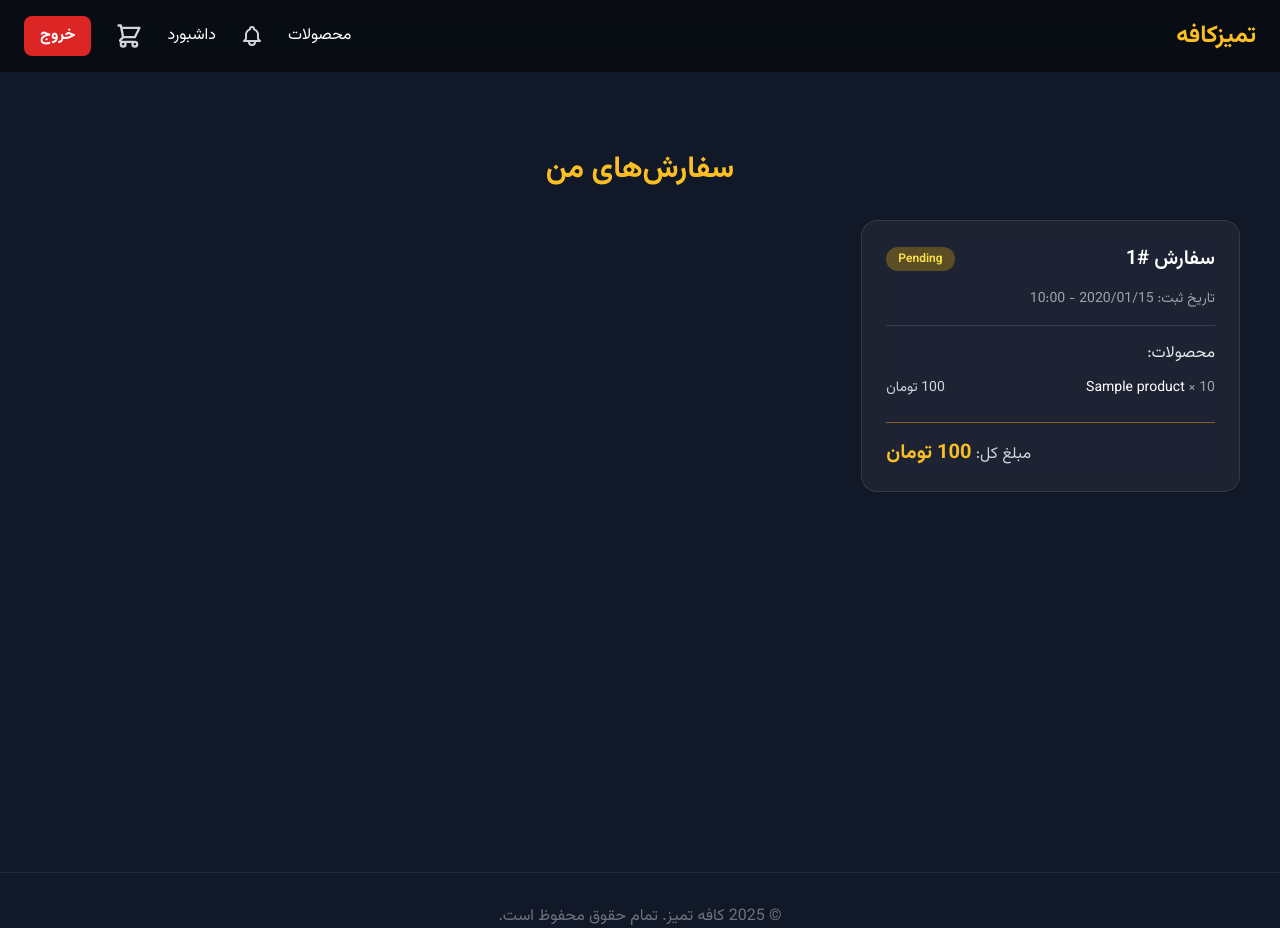
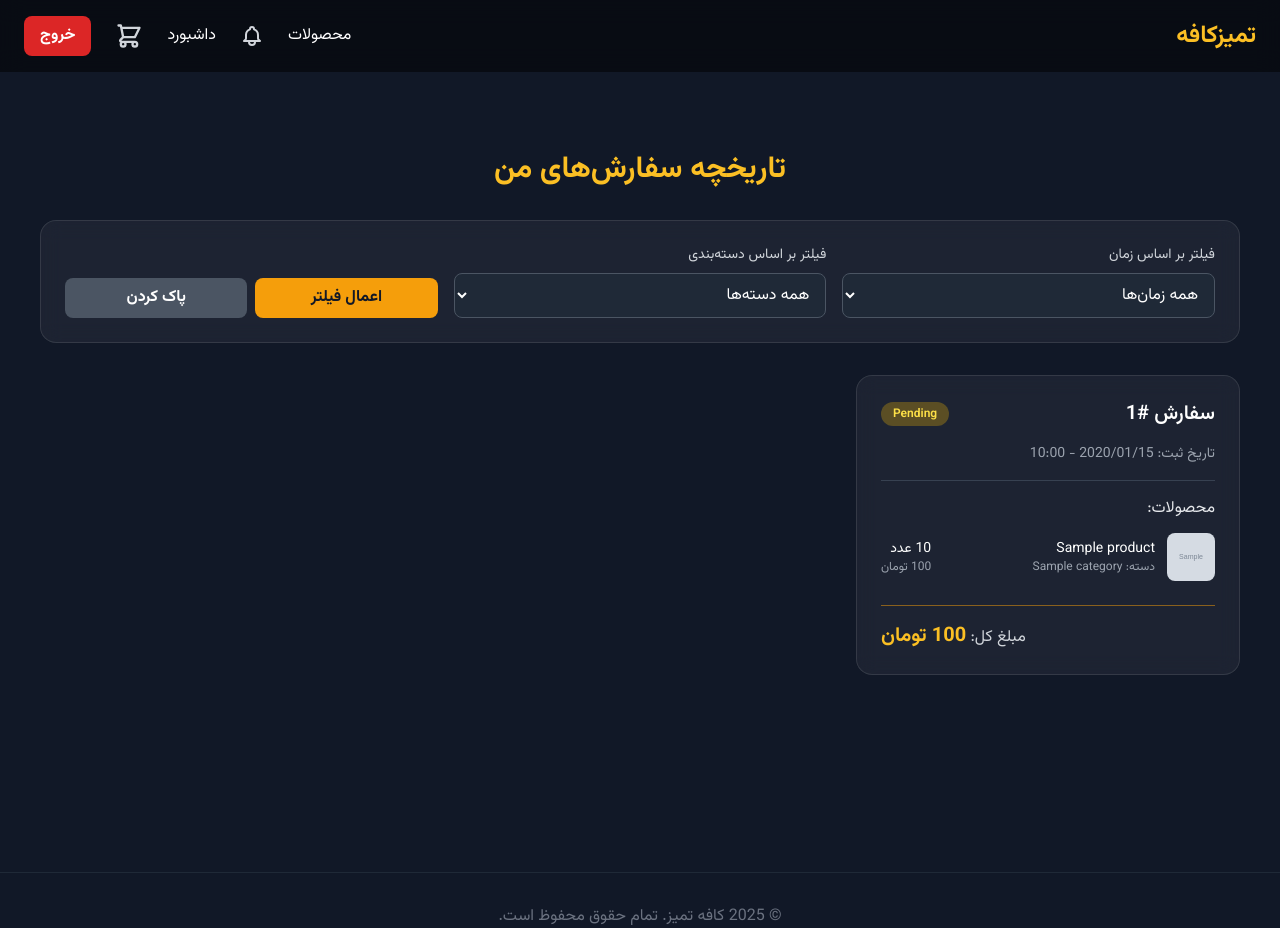
Before and after one commit to mohammadsafarpour/coffee-shop, a Django app: page /orders/ in a window 1280 px wide. Shown: the top 928 px of the page. Run offline with Django 5.2, Linux system fonts and the light colour scheme; a user stored in the database is signed in; tables that the repository leaves empty hold one stand-in row (values such as "Sample post"); grey boxes marked "Sample" are stand-in pictures; some libraries are stand-ins or nearby versions.

Commit message:
fixed_order

```diff
--- a/Templates/orders/list.html
+++ b/Templates/orders/list.html
@@ -1,22 +1,51 @@
 {% extends "base.html" %}
-{% load static %}
 {% load humanize %}
 
 {% block title %}لیست سفارشات من{% endblock %}
 
 {% block content %}
 <div class="container mx-auto px-4 py-8">
-    <h1 class="text-3xl font-bold text-amber-400 text-center mb-8">سفارش‌های من</h1>
+    <h1 class="text-3xl font-bold text-amber-400 text-center mb-8">تاریخچه سفارش‌های من</h1>
+
+    <div class="glass-card rounded-2xl p-6 mb-8">
+        <form method="GET" class="grid grid-cols-1 md:grid-cols-3 gap-4 items-end">
+            <div>
+                <label for="time_filter" class="block text-sm font-medium text-gray-300 mb-2">فیلتر بر اساس زمان</label>
+                <select name="time_filter" id="time_filter" class="w-full bg-gray-800 border border-gray-600 rounded-lg px-3 py-2 text-white">
+                    <option value="">همه زمان‌ها</option>
+                    <option value="week" {% if current_time_filter == 'week' %}selected{% endif %}>یک هفته گذشته</option>
+                    <option value="month" {% if current_time_filter == 'month' %}selected{% endif %}>یک ماه گذشته</option>
+                </select>
+            </div>
+
+            <div>
+                <label for="category" class="block text-sm font-medium text-gray-300 mb-2">فیلتر بر اساس دسته‌بندی</label>
+                <select name="category" id="category" class="w-full bg-gray-800 border border-gray-600 rounded-lg px-3 py-2 text-white">
+                    <option value="">همه دسته‌ها</option>
+                    {% for category in categories %}
+                        <option value="{{ category.id }}" {% if current_category_filter == category.id %}selected{% endif %}>
+                            {{ category.name }}
+                        </option>
+                    {% endfor %}
+                </select>
+            </div>
+
+            <div class="flex gap-2">
+                <button type="submit" class="w-full bg-amber-500 hover:bg-amber-600 text-gray-900 font-bold py-2 px-4 rounded-lg">اعمال فیلتر</button>
+                <a href="{% url 'orders:order_list' %}" class="w-full text-center bg-gray-600 hover:bg-gray-700 text-white font-bold py-2 px-4 rounded-lg">پاک کردن</a>
+            </div>
+        </form>
+    </div>
 
     {% if orders %}
-        <div class="grid grid-cols-1 md:grid-cols-2 lg:grid-cols-3 gap-8">
+        <div class="grid grid-cols-1 lg:grid-cols-2 xl:grid-cols-3 gap-6">
             {% for order in orders %}
                 <div class="glass-card rounded-2xl p-6 flex flex-col justify-between">
                     <div>
                         <div class="flex justify-between items-center mb-4">
                             <h2 class="text-xl font-semibold text-white">سفارش #{{ order.id }}</h2>
                             <span class="text-xs font-semibold px-3 py-1 rounded-full
-                                {% if order.status == 'pe' %}bg-yellow-500 bg-opacity-30 text-yellow-300{% elif order.status == 'del' %}bg-green-500 bg-opacity-30 text-green-300{% else %}bg-gray-500 bg-opacity-30 text-gray-300{% endif %}">
+                                {% if order.status == 'pe' %}bg-yellow-500 bg-opacity-30 text-yellow-300{% else %}bg-green-500 bg-opacity-30 text-green-300{% endif %}">
                                 {{ order.get_status_display }}
                             </span>
                         </div>
@@ -24,19 +53,35 @@
 
                         <div class="border-t border-gray-700 pt-4">
                             <h3 class="text-base font-medium mb-3 text-gray-200">محصولات:</h3>
-                            <ul class="text-sm space-y-2">
+                            <div class="space-y-3 max-h-48 overflow-y-auto">
                                 {% for item in order.order_items.all %}
-                                    <li class="flex justify-between items-center">
-                                        <span>{{ item.product.name }} <span class="text-gray-400">× {{ item.quantity }}</span></span>
-                                        <span class="text-gray-300">{{ item.total_price|intcomma }} تومان</span>
-                                    </li>
+                                    <div class="flex items-center gap-3">
+                                        {% if item.product.image %}
+                                            <img src="{{ item.product.image.url }}" alt="{{ item.product.name }}"
+                                                 class="w-12 h-12 object-cover rounded-lg">
+                                        {% else %}
+                                            <div class="w-12 h-12 bg-gray-600 rounded-lg flex items-center justify-center">
+                                                <span class="text-2xl">🍽️</span>
+                                            </div>
+                                        {% endif %}
+                                        <div class="flex-1 min-w-0">
+                                            <p class="text-sm font-medium text-white truncate">{{ item.product.name }}</p>
+                                            <p class="text-xs text-gray-400">
+                                                دسته: {{ item.product.category.name }}
+                                            </p>
+                                        </div>
+                                        <div class="text-right">
+                                            <p class="text-sm text-white">{{ item.quantity }} عدد</p>
+                                            <p class="text-xs text-gray-400">{{ item.total_price|intcomma }} تومان</p>
+                                        </div>
+                                    </div>
                                 {% endfor %}
-                            </ul>
+                            </div>
                         </div>
                     </div>
 
                     <div class="mt-6 border-t border-amber-500 border-opacity-50 pt-4 text-left">
-                        <span class="text-gray-300">مبلغ کل:</span>
+                        <span class="text-gray-300 font-medium">مبلغ کل:</span>
                         <span class="text-xl font-bold text-amber-400">{{ order.total_price|intcomma }} تومان</span>
                     </div>
                 </div>
@@ -44,7 +89,13 @@
         </div>
     {% else %}
         <div class="text-center py-16 glass-card rounded-2xl">
-            <p class="text-gray-400 text-lg">شما هنوز هیچ سفارشی ثبت نکرده‌اید.</p>
+            {% if request.GET %}
+                <p class="text-gray-400 text-lg mb-4">هیچ سفارشی با این فیلترها یافت نشد.</p>
+                <a href="{% url 'orders:order_list' %}" class="text-amber-400 hover:text-amber-300">پاک کردن فیلترها</a>
+            {% else %}
+                <p class="text-gray-400 text-lg mb-4">شما هنوز هیچ سفارشی ثبت نکرده‌اید.</p>
+                <a href="{% url 'product-list' %}" class="inline-block bg-amber-500 hover:bg-amber-600 text-gray-900 font-bold py-2 px-5 rounded-lg">شروع خرید</a>
+            {% endif %}
         </div>
     {% endif %}
 </div>
--- a/orders/views.py
+++ b/orders/views.py
@@ -4,92 +4,67 @@ from django.conf import settings
 from django.shortcuts import render, redirect, reverse, get_object_or_404
 from django.contrib.auth.decorators import login_required
 from .models import Order, OrderItem
-from products.models import Product
+from products.models import Product, Category
+from datetime import datetime, timedelta
 
 
 def add_to_cart(request, product_id):
     product = get_object_or_404(Product, id=product_id)
     cart = request.session.get('cart', {})
+    quantity = int(request.GET.get('quantity', '1'))
+    pid_str = str(product_id)
 
-    try:
-        quantity = int(request.GET.get('quantity', '1'))
-        if quantity < 1: quantity = 1
-    except (ValueError, TypeError):
-        quantity = 1
-
-    product_id_str = str(product_id)
-
-    if product_id_str in cart:
-        cart[product_id_str]['quantity'] += quantity
+    if pid_str in cart:
+        cart[pid_str]['quantity'] += quantity
     else:
-        cart[product_id_str] = {'quantity': quantity, 'price': str(product.price)}
+        cart[pid_str] = {'quantity': quantity, 'price': str(product.price)}
 
     request.session['cart'] = cart
     request.session.modified = True
-
     return redirect(request.META.get('HTTP_REFERER', 'product-list'))
-
-def cart_detail(request):
-    cart_session = request.session.get('cart', {})
-    cart_items_for_template = []
-    total_cart_price = 0
-
-    for product_id, item_data in cart_session.items():
-        product = get_object_or_404(Product, id=int(product_id))
-        total_item_price = product.price * item_data['quantity']
-
-        cart_items_for_template.append({
-            'product': product,
-            'quantity': item_data['quantity'],
-            'total_price': total_item_price
-        })
-        total_cart_price += total_item_price
-
-    context = {
-        'cart_items': cart_items_for_template,
-        'total_price': total_cart_price,
-    }
-    return render(request, 'orders/cart_detail.html', context)
 
 def remove_from_cart(request, product_id):
     cart = request.session.get('cart', {})
-    product_id_str = str(product_id)
-
-    if product_id_str in cart:
-        del cart[product_id_str]
-        request.session['cart'] = cart
+    pid_str = str(product_id)
+    if pid_str in cart:
+        del cart[pid_str]
         request.session.modified = True
-
     return redirect('orders:cart_detail')
 
 def increase_quantity(request, product_id):
     cart = request.session.get('cart', {})
-    product_id_str = str(product_id)
-
-    if product_id_str in cart:
-        cart[product_id_str]['quantity'] += 1
-        request.session['cart'] = cart
+    pid_str = str(product_id)
+    if pid_str in cart:
+        cart[pid_str]['quantity'] += 1
         request.session.modified = True
-
     return redirect('orders:cart_detail')
 
 def decrease_quantity(request, product_id):
     cart = request.session.get('cart', {})
-    product_id_str = str(product_id)
-
-    if product_id_str in cart:
-        if cart[product_id_str]['quantity'] > 1:
-            cart[product_id_str]['quantity'] -= 1
+    pid_str = str(product_id)
+    if pid_str in cart:
+        if cart[pid_str]['quantity'] > 1:
+            cart[pid_str]['quantity'] -= 1
         else:
-            del cart[product_id_str]
-
-        request.session['cart'] = cart
+            del cart[pid_str]
         request.session.modified = True
-
     return redirect('orders:cart_detail')
 
+def cart_detail(request):
+    cart_session = request.session.get('cart', {})
+    cart_items = []
+    total_price = 0
+    for pid, item_data in cart_session.items():
+        product = get_object_or_404(Product, id=int(pid))
+        item_total = product.price * item_data['quantity']
+        cart_items.append({'product': product, 'quantity': item_data['quantity'], 'total_price': item_total})
+        total_price += item_total
 
-if settings.SANDBOX:
+    context = {'cart_items': cart_items, 'total_price': total_price}
+    return render(request, 'orders/cart_detail.html', context)
+
+
+if getattr(settings, 'SANDBOX', False):
     sandbox = 'sandbox'
 else:
     sandbox = 'www'
@@ -107,8 +82,10 @@ def payment_request(request):
     total_price = sum(int(item_data['price']) * item_data['quantity'] for item_data in cart_session.values())
     amount_in_rials = total_price * 10
 
+    merchant_id = getattr(settings, 'MERCHANT_ID', 'YOUR_MERCHANT_ID')
+
     request_data = {
-        "merchant_id": settings.MERCHANT_ID,
+        "merchant_id": merchant_id,
         "amount": amount_in_rials,
         "callback_url": request.build_absolute_uri(reverse('orders:payment_verify')),
         "description": "خرید از کافه تمیز",
@@ -117,15 +94,17 @@ def payment_request(request):
 
     request_header = {"accept": "application/json", "content-type": "application/json"}
     res = requests.post(ZP_API_REQUEST, data=json.dumps(request_data), headers=request_header)
-    data = res.json()
 
-    if res.status_code == 200 and 'data' in data and data['data'] and data['data']['code'] == 100:
-        authority = data['data']['authority']
-        return redirect(ZP_API_STARTPAY.format(authority=authority))
-    else:
-        error_message = data.get('errors', 'خطایی در ارتباط با درگاه پرداخت رخ داد.')
-        return render(request, 'orders/payment_error.html', {'error': error_message})
+    if res.status_code == 200:
+        data = res.json()
+        if 'data' in data and data['data'] and data['data']['code'] == 100:
+            authority = data['data']['authority']
+            return redirect(ZP_API_STARTPAY.format(authority=authority))
 
+    error_message = res.json().get('errors', {'message': 'خطایی در ارتباط با درگاه پرداخت رخ داد.'})
+    return render(request, 'orders/payment_error.html', {'error': error_message})
+
+@login_required
 def payment_verify(request):
     authority = request.GET.get('Authority')
     status = request.GET.get('Status')
@@ -134,45 +113,68 @@ def payment_verify(request):
         return render(request, 'orders/payment_error.html', {'error': 'پرداخت با خطا مواجه شد یا توسط کاربر لغو شد.'})
 
     cart_session = request.session.get('cart', {})
+    if not cart_session:
+        return render(request, 'orders/payment_error.html', {'error': 'سبد خرید شما خالی است.'})
+
     total_price = sum(int(item_data['price']) * item_data['quantity'] for item_data in cart_session.values())
     amount_in_rials = total_price * 10
 
+    merchant_id = getattr(settings, 'MERCHANT_ID', 'YOUR_MERCHANT_ID')
+
     verify_data = {
-        "merchant_id": settings.MERCHANT_ID,
+        "merchant_id": merchant_id,
         "amount": amount_in_rials,
         "authority": authority,
     }
     request_header = {"accept": "application/json", "content-type": "application/json"}
     res = requests.post(ZP_API_VERIFY, data=json.dumps(verify_data), headers=request_header)
-    data = res.json()
 
-    if res.status_code == 200 and 'data' in data and data['data'] and data['data']['code'] in [100, 101]:
-        order = Order.objects.create(
-            customer=request.user,
-            is_paid=True,
-            status=Order.Status.PENDING
-        )
-        for product_id, item_data in cart_session.items():
-            product = Product.objects.get(id=int(product_id))
-            OrderItem.objects.create(
-                order=order,
-                product=product,
-                quantity=item_data['quantity'],
-                price=product.price
+    if res.status_code == 200:
+        data = res.json()
+        if 'data' in data and data['data'] and data['data']['code'] in [100, 101]:
+            order = Order.objects.create(
+                customer=request.user,
+                is_paid=True,
+                status=Order.Status.PENDING
             )
+            for product_id, item_data in cart_session.items():
+                product = Product.objects.get(id=int(product_id))
+                OrderItem.objects.create(
+                    order=order,
+                    product=product,
+                    quantity=item_data['quantity'],
+                    price=product.price
+                )
 
-        del request.session['cart']
-        request.session.modified = True
+            del request.session['cart']
+            request.session.modified = True
 
-        ref_id = data['data'].get('ref_id', '')
-        return render(request, 'orders/payment_success.html', {'ref_id': ref_id})
-    else:
-        error_message = data.get('errors', 'تراکنش ناموفق بود یا قبلا تایید شده است.')
-        return render(request, 'orders/payment_error.html', {'error': error_message})
+            ref_id = data['data'].get('ref_id', '')
+            return render(request, 'orders/payment_success.html', {'ref_id': ref_id, 'order': order})
 
+    error_message = res.json().get('errors', {'message': 'تراکنش ناموفق بود یا قبلا تایید شده است.'})
+    return render(request, 'orders/payment_error.html', {'error': error_message})
 
 
 @login_required
 def order_list(request):
-    orders = Order.objects.filter(customer=request.user)
-    return render(request, 'orders/list.html', {'orders': orders})
+    orders = Order.objects.filter(customer=request.user).prefetch_related('order_items__product__category')
+
+    time_filter = request.GET.get('time_filter')
+    category_filter = request.GET.get('category')
+
+    if time_filter == 'week':
+        orders = orders.filter(created_at__gte=datetime.now() - timedelta(days=7))
+    elif time_filter == 'month':
+        orders = orders.filter(created_at__gte=datetime.now() - timedelta(days=30))
+
+    if category_filter:
+        orders = orders.filter(order_items__product__category__id=category_filter).distinct()
+
+    context = {
+        'orders': orders,
+        'categories': Category.objects.all(),
+        'current_time_filter': time_filter,
+        'current_category_filter': int(category_filter) if category_filter else None,
+    }
+    return render(request, 'orders/list.html', context)
```
